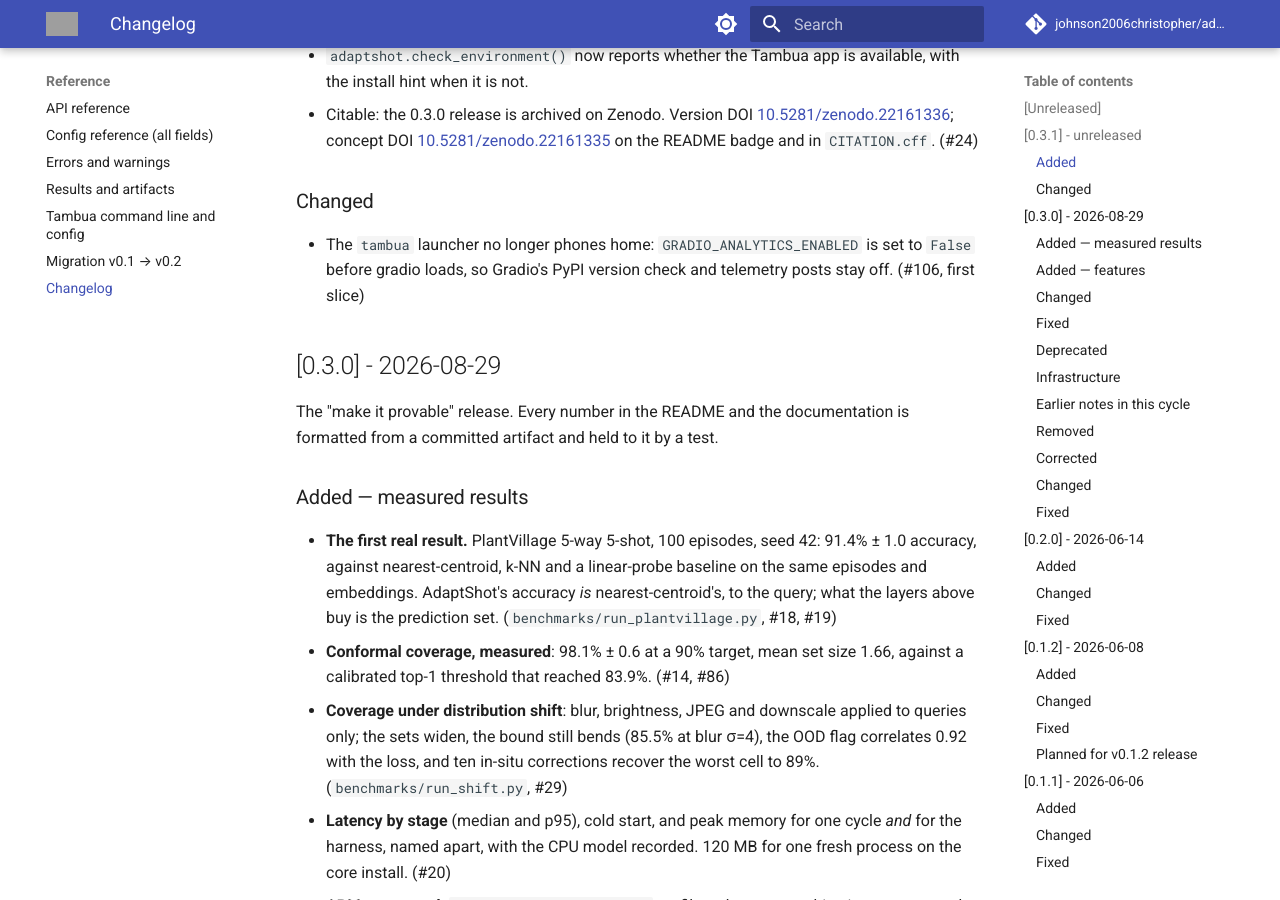
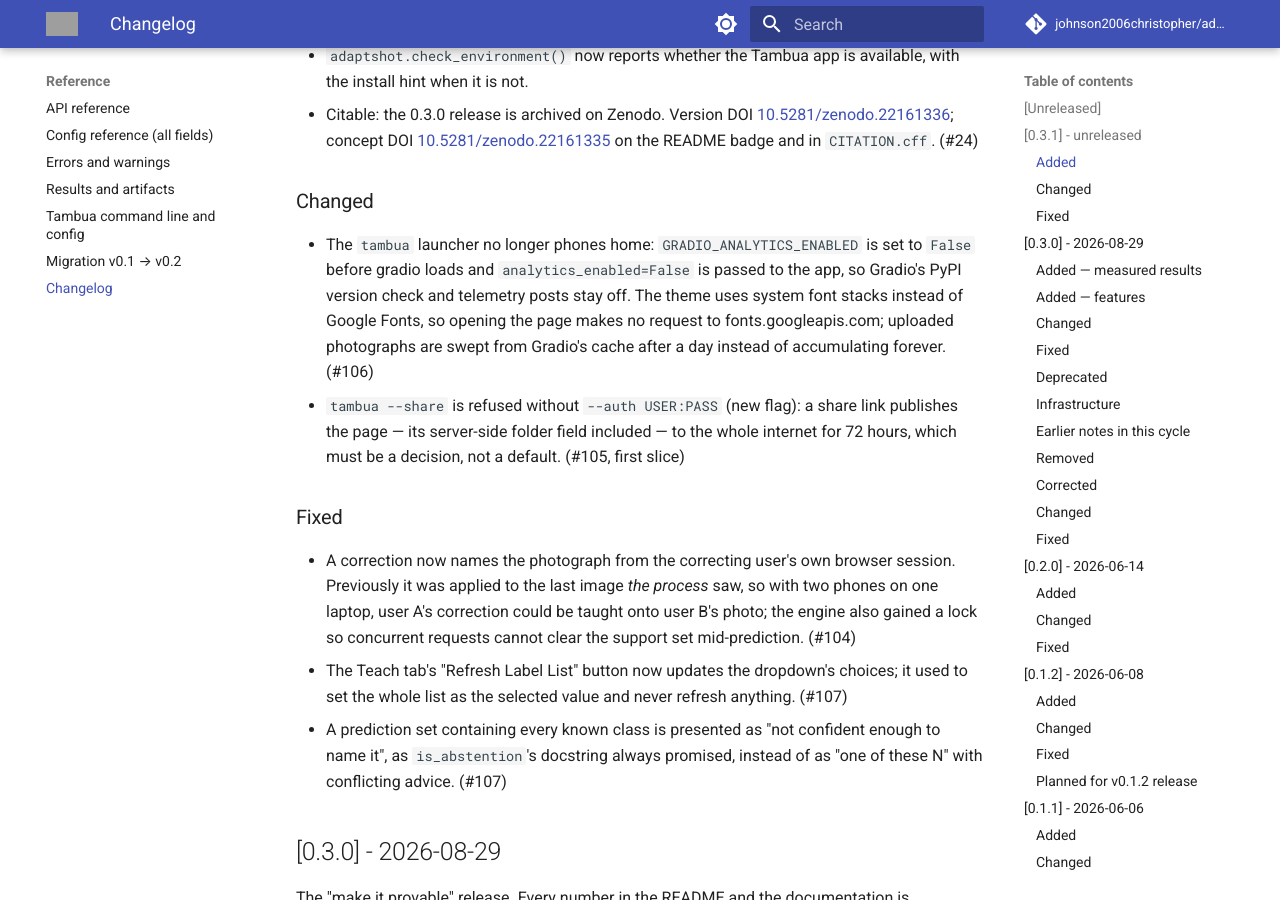
Before and after one commit to johnson2006christopher/adaptshot, an MkDocs documentation site: the page built from docs/reference/changelog.md, in a window 1280 px wide and 900 px high, scrolled down 710 px. Built offline with MkDocs 1.6.1 and Material for MkDocs 9.7.7, drawn with Linux system fonts in a browser that asks for light colours; comment, search, counter and statistics services are not loaded; grey boxes are pictures that could not be loaded.

Commit message:
docs: the changelog mirror follows the root

```diff
--- a/docs/reference/changelog.md
+++ b/docs/reference/changelog.md
@@ -29,8 +29,28 @@
 
 ### Changed
 - The `tambua` launcher no longer phones home: `GRADIO_ANALYTICS_ENABLED` is
-  set to `False` before gradio loads, so Gradio's PyPI version check and
-  telemetry posts stay off. (#106, first slice)
+  set to `False` before gradio loads and `analytics_enabled=False` is passed to
+  the app, so Gradio's PyPI version check and telemetry posts stay off. The
+  theme uses system font stacks instead of Google Fonts, so opening the page
+  makes no request to fonts.googleapis.com; uploaded photographs are swept from
+  Gradio's cache after a day instead of accumulating forever. (#106)
+- `tambua --share` is refused without `--auth USER:PASS` (new flag): a share
+  link publishes the page — its server-side folder field included — to the
+  whole internet for 72 hours, which must be a decision, not a default. (#105,
+  first slice)
+
+### Fixed
+- A correction now names the photograph from the correcting user's own browser
+  session. Previously it was applied to the last image *the process* saw, so
+  with two phones on one laptop, user A's correction could be taught onto user
+  B's photo; the engine also gained a lock so concurrent requests cannot clear
+  the support set mid-prediction. (#104)
+- The Teach tab's "Refresh Label List" button now updates the dropdown's
+  choices; it used to set the whole list as the selected value and never
+  refresh anything. (#107)
+- A prediction set containing every known class is presented as "not confident
+  enough to name it", as `is_abstention`'s docstring always promised, instead
+  of as "one of these N" with conflicting advice. (#107)
 
 ## [0.3.0] - 2026-08-29
 
```
